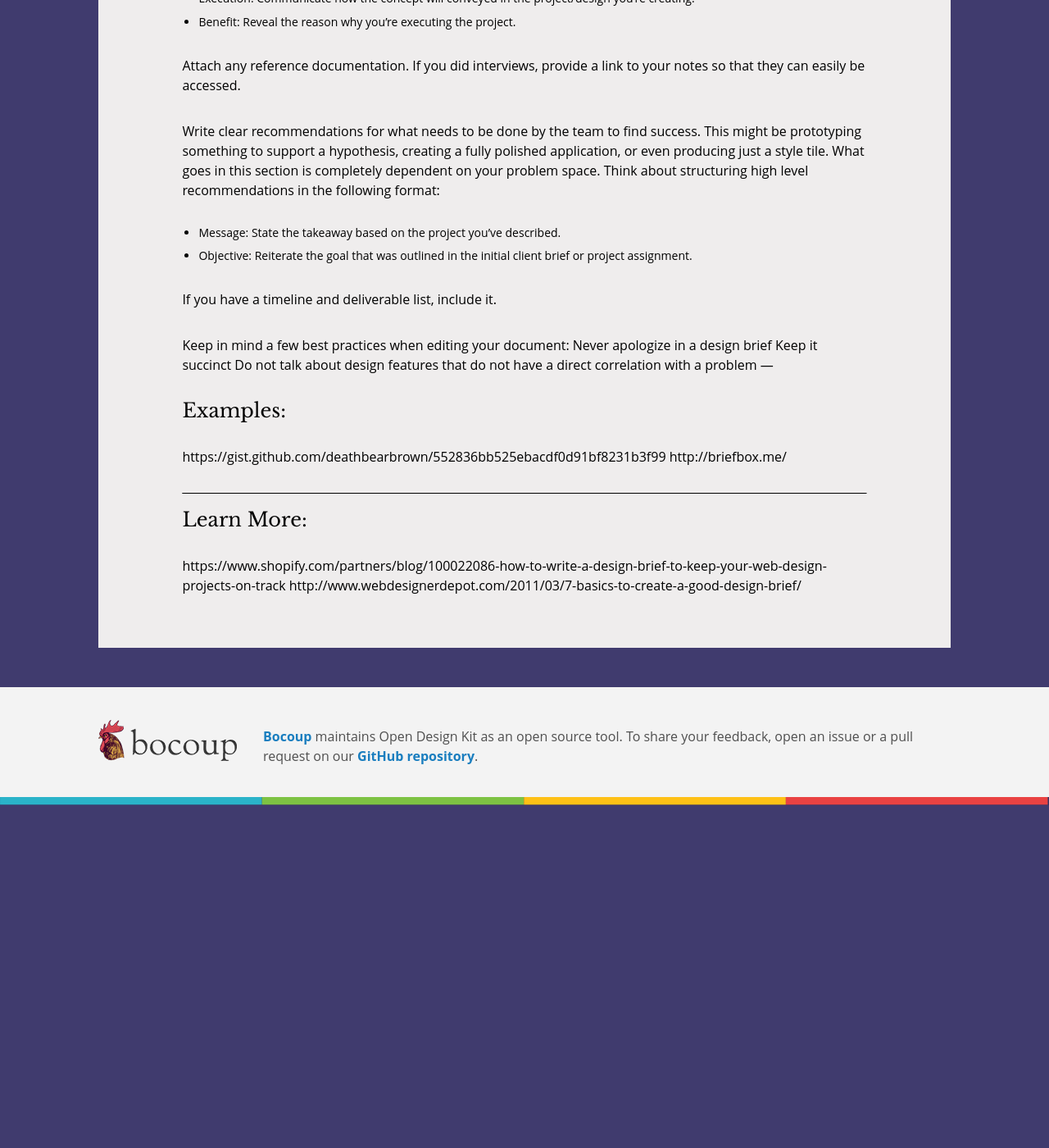
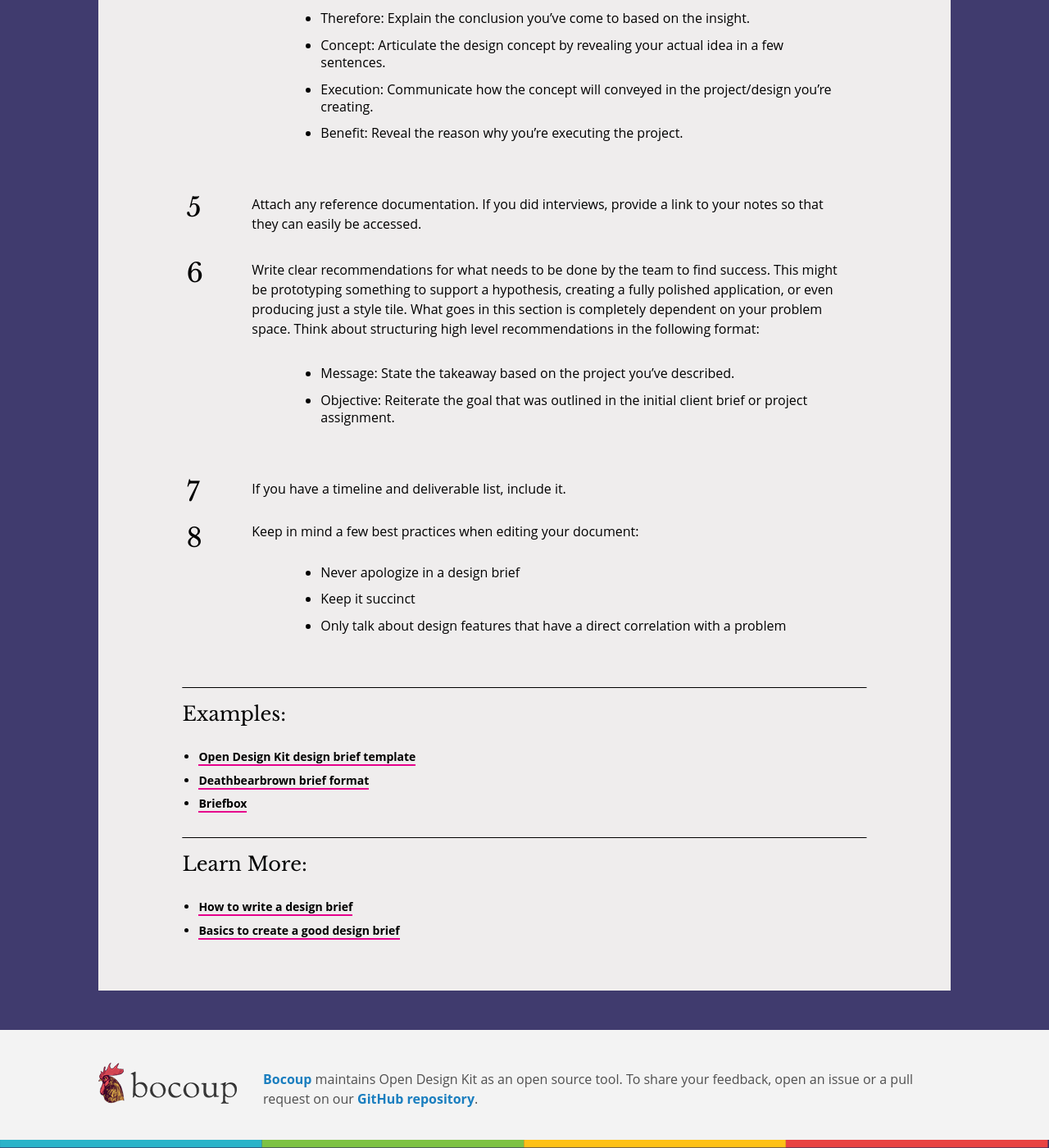
Before and after one commit to open-design-kit/opendesignkit, a Jekyll site: the page built from _methods/design-brief.md, in a window 1280 px wide and 1400 px high, scrolled down 1614 px. Shown: the whole window at 82% size. Built offline with Jekyll 4.4.1, drawn with Linux system fonts in a browser that asks for light colours; before the commit the page ends 2596 px from its top, so only the background shows below that.

Commit message:
cleaned up formatting
I added numbers to the list and fixed links

```diff
--- a/_methods/design-brief.md
+++ b/_methods/design-brief.md
@@ -30,50 +30,47 @@ The audience for this document is anyone who has to implement, understand, or re
 
 ## One way to do it:
 
-Before you start writing the brief, do some research to find out a) what’s the problem that you are trying to solve? and b) who is it a problem for?  This can be done via stakeholder interviews, a questionnaire that you create in advance and/or user behavior observation.
+1. Before you start writing the brief, do some research to find out a) what’s the problem that you are trying to solve? and b) who is it a problem for?  This can be done via stakeholder interviews, a questionnaire that you create in advance and/or user behavior observation.
 
-After synthesizing your research notes, craft an outline for the document. At a minimum, it should include:
+2. After synthesizing your research notes, craft an outline for the document. At a minimum, it should include:
 -  Research methodology
 -  Key insights
 -  Recommendations
+3. The research methodology section should describe your process for learning about the problem space. Did you do interviews? Write about who you interviewed and why they were chosen for the interview. Did you perform an audit? Write about the data you gathered and why.
+
+4. The goal of writing key insights is to share pieces of data that helped you form an opinion about proposed solution for the problem space. Think about structuring your insights in the following format:
+
+	- Insight: Share your most relevant observation from your research.
+	- Therefore: Explain the conclusion you’ve come to based on the insight.
+	- Concept: Articulate the design concept by revealing your actual idea in a few sentences.
+	- Execution: Communicate how the concept will conveyed in the project/design you’re creating.
+	- Benefit: Reveal the reason why you’re executing the project.
+5. Attach any reference documentation. If you did interviews, provide a link to your notes so that they can easily be accessed.
 
 
-The research methodology section should describe your process for learning about the problem space. Did you do interviews? Write about who you interviewed and why they were chosen for the interview. Did you perform an audit? Write about the data you gathered and why.
+6. Write clear recommendations for what needs to be done by the team to find success. This might be prototyping something to support a hypothesis, creating a fully polished application, or even producing just a style tile. What goes in this section is completely dependent on your problem space. Think about structuring high level recommendations in the following format:
 
-The goal of writing key insights is to share pieces of data that helped you form an opinion about proposed solution for the problem space. Think about structuring your insights in the following format:
+	- Message: State the takeaway based on the project you’ve described.
+	- Objective: Reiterate the goal that was outlined in the initial client brief or project assignment.
 
-- Insight: Share your most relevant observation from your research.
-- Therefore: Explain the conclusion you’ve come to based on the insight.
-- Concept: Articulate the design concept by revealing your actual idea in a few sentences.
-- Execution: Communicate how the concept will conveyed in the project/design you’re creating.
-- Benefit: Reveal the reason why you’re executing the project.
+ 7. If you have a timeline and deliverable list, include it.
 
 
+8. Keep in mind a few best practices when editing your document:
+	- Never apologize in a design brief
+	- Keep it succinct
+	- Only talk about design features that have a direct correlation with a problem
 
-Attach any reference documentation. If you did interviews, provide a link to your notes so that they can easily be accessed.
-
-
-Write clear recommendations for what needs to be done by the team to find success. This might be prototyping something to support a hypothesis, creating a fully polished application, or even producing just a style tile. What goes in this section is completely dependent on your problem space. Think about structuring high level recommendations in the following format:
-
-- Message: State the takeaway based on the project you’ve described.
-- Objective: Reiterate the goal that was outlined in the initial client brief or project assignment.
-
- If you have a timeline and deliverable list, include it.
-
-
-Keep in mind a few best practices when editing your document:
-Never apologize in a design brief
-Keep it succinct
-Do not talk about design features that do not have a direct correlation with a problem
 ---
 
 ## Examples:
-https://gist.github.com/deathbearbrown/552836bb525ebacdf0d91bf8231b3f99
-http://briefbox.me/
+- [Open Design Kit design brief template](https://docs.google.com/document/d/1HWWb39_3S4PX6mxKg5u394QKrh_UtbsnDideciWMHzU)
+- [Deathbearbrown brief format](https://gist.github.com/deathbearbrown/552836bb525ebacdf0d91bf8231b3f99)
+- [Briefbox](http://briefbox.me/)
 
 
 ---
 
 ## Learn More:
-https://www.shopify.com/partners/blog/100022086-how-to-write-a-design-brief-to-keep-your-web-design-projects-on-track
-http://www.webdesignerdepot.com/2011/03/7-basics-to-create-a-good-design-brief/
+- [How to write a design brief](https://www.shopify.com/partners/blog/100022086-how-to-write-a-design-brief-to-keep-your-web-design-projects-on-track)
+- [Basics to create a good design brief](http://www.webdesignerdepot.com/2011/03/7-basics-to-create-a-good-design-brief/)
```
